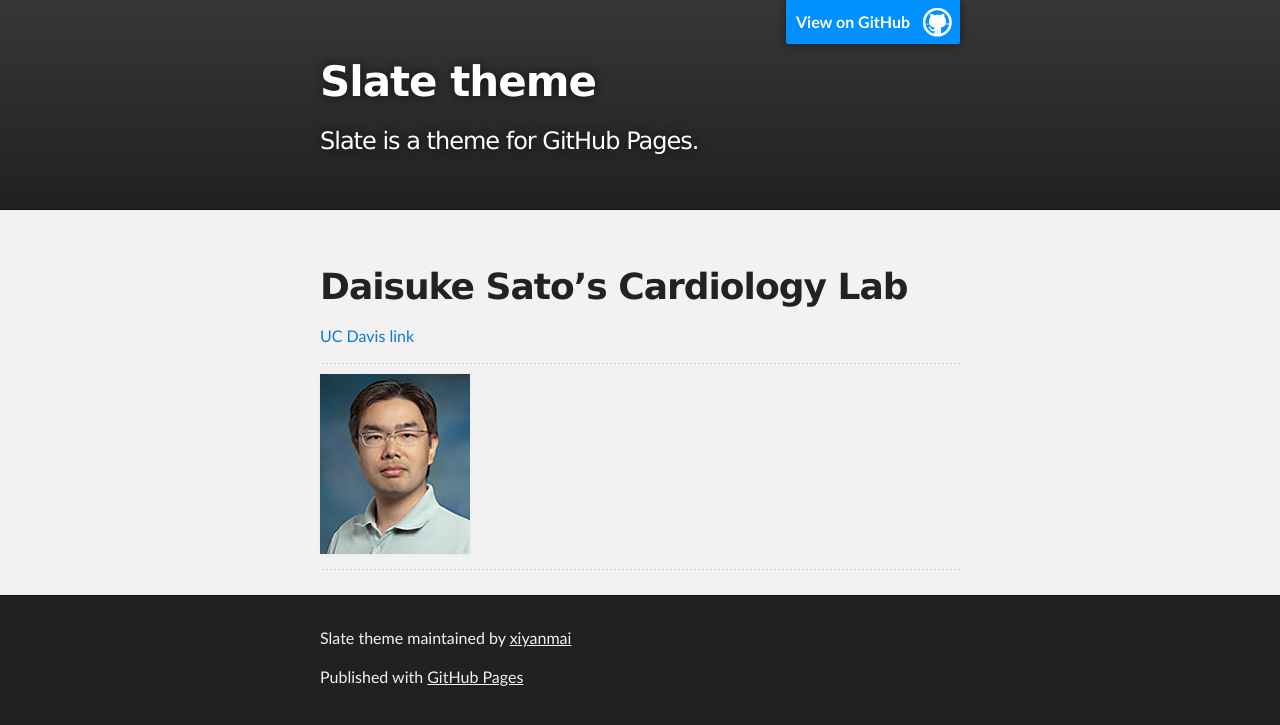
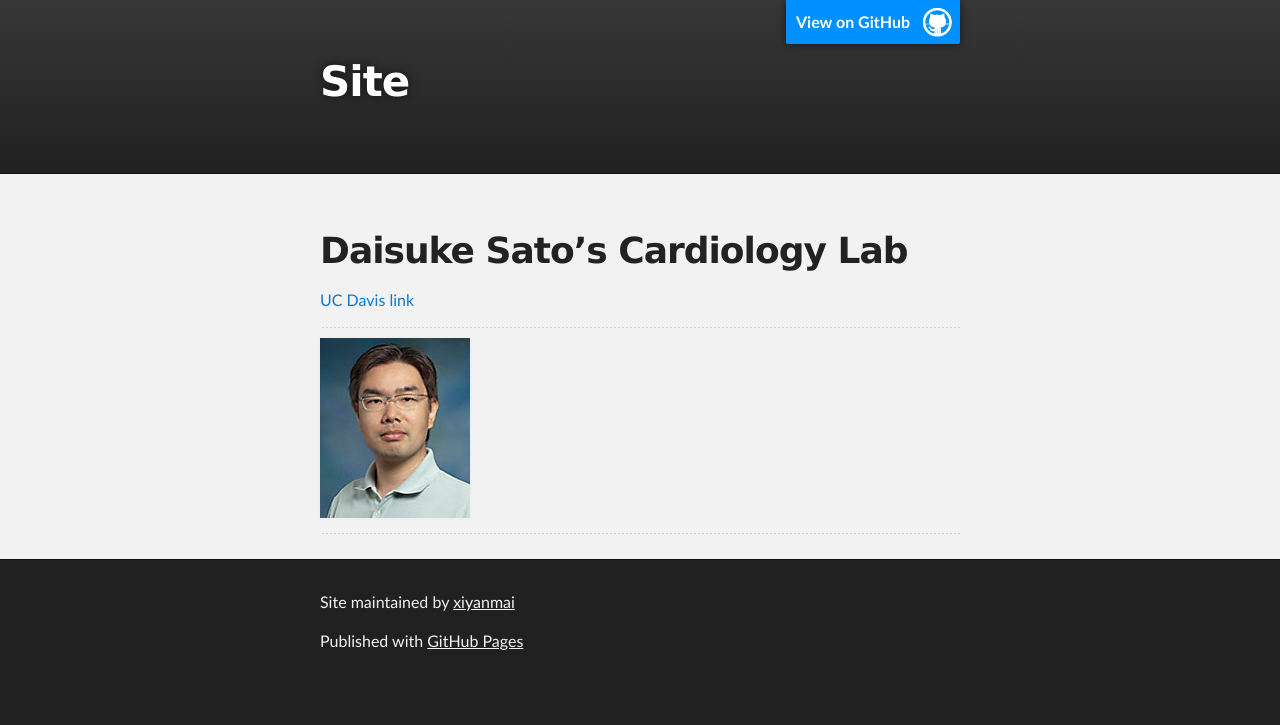
Before and after one commit to xiyanmai/Site, a Jekyll site: the page built from index.md, in a window 1280 px wide. Shown: the top 725 px of the page. Built offline with Jekyll 4.4.1, drawn with Linux system fonts in a browser that asks for light colours; our own code applies the rules of GitHub Pages for plain Markdown files; the repository's description, which GitHub fills in, is left out.

Commit message:
remove header

```diff
--- a/_config.yml
+++ b/_config.yml
@@ -1,5 +1,5 @@
-title: Slate theme
-description: Slate is a theme for GitHub Pages.
-show_downloads: true
-google_analytics:
+# title: Slate theme
+# description: Slate is a theme for GitHub Pages.
+# show_downloads: false
+google_analytics: True
 theme: jekyll-theme-slate
```
